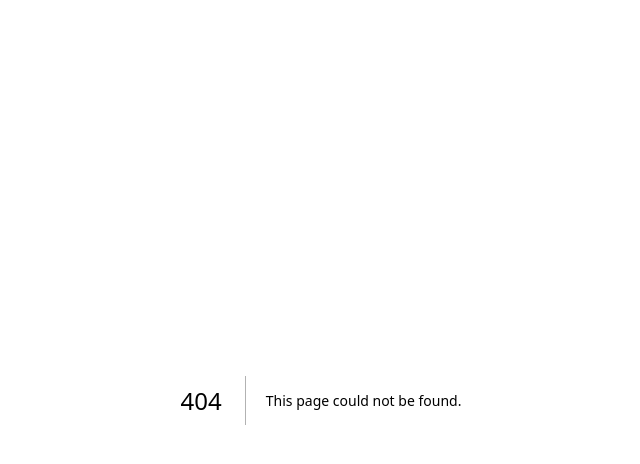
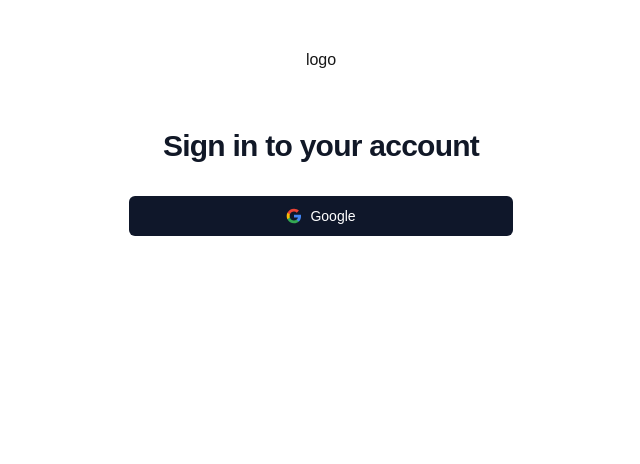
Before and after one commit to Success044/Suri-chat, a Next.js app: page /login in a window 1280 px wide. Before the commit this address had no page. Shown: the top 464 px of the page, without its empty margins (319-959 px from the left). Built offline with nearby package versions, Linux system fonts and the light colour scheme.

Commit message:
feat(auth): next-auth

```diff
--- a/package.json
+++ b/package.json
@@ -9,13 +9,16 @@
     "lint": "next lint"
   },
   "dependencies": {
+    "@next-auth/upstash-redis-adapter": "^3.0.4",
     "@upstash/redis": "^1.34.3",
     "class-variance-authority": "^0.7.0",
     "clsx": "^2.1.1",
     "lucide-react": "^0.441.0",
     "next": "14.2.12",
+    "next-auth": "^4.24.10",
     "react": "^18",
     "react-dom": "^18",
+    "react-hot-toast": "^2.4.1",
     "tailwind-merge": "^2.5.2"
   },
   "devDependencies": {
--- a/src/app/dashboard/page.tsx
+++ b/src/app/dashboard/page.tsx
@@ -1,10 +1,10 @@
-import Button from "@/components/ui/Button";
+import { authOptions } from "@/lib/auth";
+import { getServerSession } from "next-auth";
 import { FC } from "react";
 
-interface pageProps {}
-
-const page: FC<pageProps> = ({}) => {
-  return <Button />;
+const page: FC = async ({}) => {
+  const session = await getServerSession(authOptions);
+  return <pre>{JSON.stringify(session)}</pre>;
 };
 
 export default page;
--- a/src/app/layout.tsx
+++ b/src/app/layout.tsx
@@ -1,21 +1,11 @@
 import type { Metadata } from "next";
-import localFont from "next/font/local";
 import "./globals.css";
-
-const geistSans = localFont({
-  src: "./fonts/GeistVF.woff",
-  variable: "--font-geist-sans",
-  weight: "100 900",
-});
-const geistMono = localFont({
-  src: "./fonts/GeistMonoVF.woff",
-  variable: "--font-geist-mono",
-  weight: "100 900",
-});
+import Providers from "@/components/Providers";
 
 export const metadata: Metadata = {
-  title: "Create Next App",
-  description: "Generated by create next app",
+  title: "Suri-chatting",
+  description:
+    "Suri chatting application use for the chating with the friends and family. made with nextJs, next-auth for authenticaition and google authentication, tailwind and many more libraries",
 };
 
 export default function RootLayout({
@@ -25,10 +15,8 @@
 }>) {
   return (
     <html lang="en">
-      <body
-        className={`${geistSans.variable} ${geistMono.variable} antialiased`}
-      >
-        {children}
+      <body>
+        <Providers> {children}</Providers>
       </body>
     </html>
   );
--- /dev/null
+++ b/src/app/login/page.tsx
@@ -0,0 +1,76 @@
+//server component as default , can't interact with user.
+"use client";
+import Button from "@/components/ui/Button";
+import { signIn } from "next-auth/react";
+import { FC, useState } from "react";
+import { toast } from "react-hot-toast";
+
+const Page: FC = ({}) => {
+  const [isLoading, setIsLoading] = useState<boolean>(false);
+
+  async function loginwithGoogle() {
+    setIsLoading(true);
+    try {
+      await signIn("google");
+    } catch (error) {
+      toast.error("Something went wrong");
+      console.log(error);
+    } finally {
+      setIsLoading(false);
+    }
+  }
+  return (
+    <>
+      <div className="flex min-h-full items-center justify-center py-12 px-4 sm:px-6 lg:px-8">
+        <div className="w-full flex flex-col items-center max-w-md space-y-8">
+          <div className="flex flex-col items-center gap-8">
+            logo
+            <h2 className="mt-6 text-center text-3xl font-bold tracking-tight text-gray-900">
+              Sign in to your account
+            </h2>
+          </div>
+          <Button
+            isLoading={isLoading}
+            type="button"
+            className="max-w-sm mx-auto w-full"
+            onClick={loginwithGoogle}
+          >
+            {isLoading ? null : (
+              <svg
+                className="mr-2 h-4 w-4"
+                aria-hidden="true"
+                focusable="false"
+                data-prefix="fab"
+                data-icon="github"
+                role="img"
+                xmlns="http://www.w3.org/2000/svg"
+                viewBox="0 0 24 24"
+              >
+                <path
+                  d="M22.56 12.25c0-.78-.07-1.53-.2-2.25H12v4.26h5.92c-.26 1.37-1.04 2.53-2.21 3.31v2.77h3.57c2.08-1.92 3.28-4.74 3.28-8.09z"
+                  fill="#4285F4"
+                />
+                <path
+                  d="M12 23c2.97 0 5.46-.98 7.28-2.66l-3.57-2.77c-.98.66-2.23 1.06-3.71 1.06-2.86 0-5.29-1.93-6.16-4.53H2.18v2.84C3.99 20.53 7.7 23 12 23z"
+                  fill="#34A853"
+                />
+                <path
+                  d="M5.84 14.09c-.22-.66-.35-1.36-.35-2.09s.13-1.43.35-2.09V7.07H2.18C1.43 8.55 1 10.22 1 12s.43 3.45 1.18 4.93l2.85-2.22.81-.62z"
+                  fill="#FBBC05"
+                />
+                <path
+                  d="M12 5.38c1.62 0 3.06.56 4.21 1.64l3.15-3.15C17.45 2.09 14.97 1 12 1 7.7 1 3.99 3.47 2.18 7.07l3.66 2.84c.87-2.6 3.3-4.53 6.16-4.53z"
+                  fill="#EA4335"
+                />
+                <path d="M1 1h22v22H1z" fill="none" />
+              </svg>
+            )}
+            Google
+          </Button>
+        </div>
+      </div>
+    </>
+  );
+};
+
+export default Page;
--- a/src/app/page.tsx
+++ b/src/app/page.tsx
@@ -1,7 +1,8 @@
+import Button from "@/components/ui/Button";
 import { db } from "@/lib/db";
 
 export default async function Home() {
   await db.set("hello", "hello");
 
-  return <div className="text-red-600">hello world</div>;
+  return <Button variants="ghost">Hello</Button>;
 }
--- /dev/null
+++ b/src/components/Providers.tsx
@@ -0,0 +1,19 @@
+"use client";
+
+import { FC, ReactNode } from "react";
+import { Toaster } from "react-hot-toast";
+
+interface ProvidersProps {
+  children: ReactNode;
+}
+
+const Providers: FC<ProvidersProps> = ({ children }) => {
+  return (
+    <>
+      <Toaster position="top-center" reverseOrder={false} />
+      {children}
+    </>
+  );
+};
+
+export default Providers;
--- /dev/null
+++ b/src/lib/auth.ts
@@ -0,0 +1,65 @@
+// all the responsibile for all auth
+
+import { NextAuthOptions } from "next-auth";
+import { UpstashRedisAdapter } from "@next-auth/upstash-redis-adapter";
+import { db } from "./db";
+import GoogleProvider from "next-auth/providers/google";
+
+function getGoogleCredentials() {
+  const clientId = process.env.GOOGLE_CLIENT_ID;
+  const clientSecret = process.env.GOOGLE_CLIENT_SECRET;
+
+  if (!clientId || clientId.length === 0) {
+    throw new Error("GOOGLE_CLIENT_ID is not set");
+  }
+  if (!clientSecret || clientSecret.length === 0) {
+    throw new Error("GOOGLE_CLIENT_SECRET is not set");
+  }
+  return { clientId, clientSecret };
+}
+
+export const authOptions: NextAuthOptions = {
+  //db will be happend automatically , no need to worry about auth data persistance
+  adapter: UpstashRedisAdapter(db),
+  session: {
+    strategy: "jwt",
+  },
+  pages: {
+    signIn: "/login",
+  },
+  providers: [
+    GoogleProvider({
+      clientId: getGoogleCredentials().clientId,
+      clientSecret: getGoogleCredentials().clientSecret,
+    }),
+  ],
+  callbacks: {
+    async jwt({ token, user }) {
+      const dbUser = (await db.get(`user:${token.id}`)) as User | null;
+
+      if (!dbUser) {
+        token.id = user!.id;
+        return token;
+      }
+      return {
+        id: dbUser.id,
+        name: dbUser.name,
+        email: dbUser.email,
+        picture: dbUser.image,
+      };
+    },
+    async session({ session, token }) {
+      if (token) {
+        //NOW token can have id, email, name from next-auth.d.ts
+        session.user.id = token.id;
+        session.user.name = token.name;
+        session.user.email = token.email;
+        session.user.image = token.picture;
+      }
+      return session;
+    },
+    redirect() {
+      return "/dashboard";
+    },
+  },
+};
--- /dev/null
+++ b/src/pages/api/auth/[...nextauth].ts
@@ -0,0 +1,6 @@
+// naming structuer , [...nextauth].ts any req sent off with handle by this part
+
+import { authOptions } from "@/lib/auth";
+import NextAuth from "next-auth/next";
+
+export default NextAuth(authOptions);
```
Also changed, not shown: src/types/db.d.ts (added, +8 -0 lines), src/types/next-auth.d.ts (added, +18 -0 lines), 1 other file (tests, documents, lock files or other folders).
